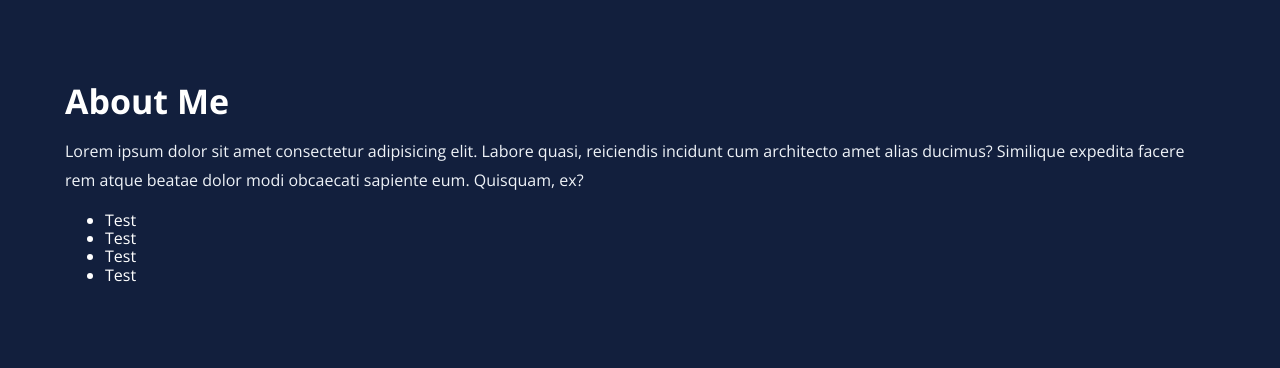
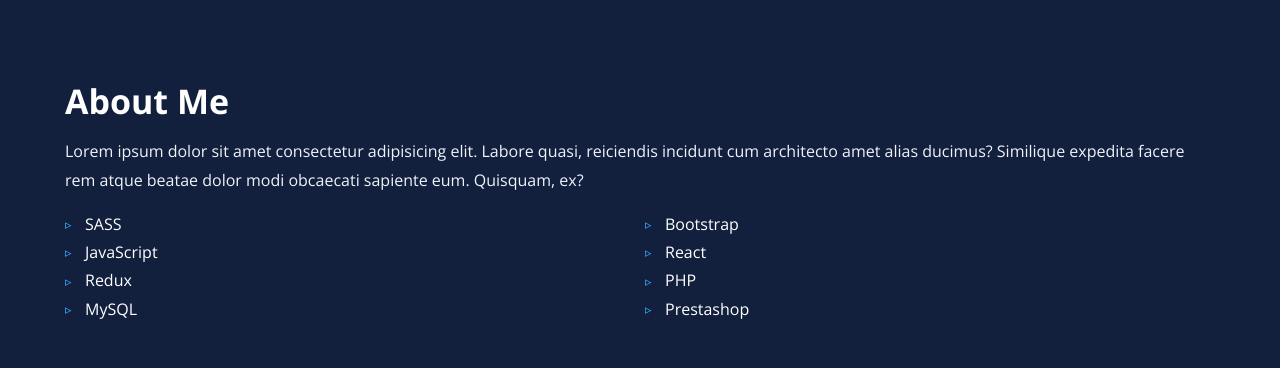
Before and after one commit to YoimelDev/portfolio, a website: page index.html in a window 1280 px wide. Shown: the part 718-1086 px from the top of the page. Before the commit the page ends 1018 px from the top, so only its background shows below. Drawn offline with nearby package versions, Linux system fonts and the light colour scheme.

Commit message:
add styles to section about

```diff
--- a/index.html
+++ b/index.html
@@ -54,10 +54,6 @@
 					</p>
 				</div>
 
-				<!-- <div class="hero__img">
-					<img src="build/img/Code Development _Flatline.webp" alt="Code Development" />
-				</div> -->
-
 				<a href="#" class="hero__btn">Click Me</a>
 			</section>
 
@@ -67,12 +63,20 @@
 					Lorem ipsum dolor sit amet consectetur adipisicing elit. Labore quasi, reiciendis incidunt cum architecto amet alias ducimus? Similique
 					expedita facere rem atque beatae dolor modi obcaecati sapiente eum. Quisquam, ex?
 				</p>
-				<ul>
-					<li>Test</li>
-					<li>Test</li>
-					<li>Test</li>
-					<li>Test</li>
+				<ul class="about__skillList">
+					<li>SASS</li>
+					<li>Bootstrap</li>
+					<li>JavaScript</li>
+					<li>React</li>
+					<li>Redux</li>
+					<li>PHP</li>
+					<li>MySQL</li>
+					<li>Prestashop</li>
 				</ul>
+
+				<div class="about__img">
+					<img src="https://avatars.githubusercontent.com/u/76136292?v=4" alt="My picture" />
+				</div>
 			</section>
 		</main>
 	</body>
--- /dev/null
+++ b/src/scss/layout/_about.scss
@@ -0,0 +1,49 @@
+.about {
+	&__skillList {
+		display: grid;
+		grid-template-columns: repeat(2, 1fr);
+		gap: 1rem;
+		margin: 2rem 0;
+		padding: 0;
+		list-style: none;
+
+		li {
+			display: flex;
+			align-items: center;
+			position: relative;
+			padding-left: 2rem;
+		}
+
+		li::before {
+			content: '▹';
+			position: absolute;
+			left: 0px;
+			color: #33b1ff;
+			font-size: 1.3rem;
+			line-height: 12px;
+		}
+	}
+
+	&__img {
+		width: 70%;
+		margin: 6rem auto;
+		position: relative;
+
+		img {
+			border-radius: 1rem;
+		}
+
+		&::before {
+			content: '';
+			display: block;
+			width: 100%;
+			height: 100%;
+			position: absolute;
+			top: 2rem;
+			left: 2rem;
+			border: 2px solid rgb(6, 147, 227);
+			border-radius: 1rem;
+			z-index: -1;
+		}
+	}
+}
--- a/src/scss/layout/_index.scss
+++ b/src/scss/layout/_index.scss
@@ -1,2 +1,3 @@
 @forward 'header';
 @forward 'hero';
+@forward 'about';
```
Also changed, not shown: build/css/app.css, src/img/Code Development _Flatline.png (deleted), 1 other file.
